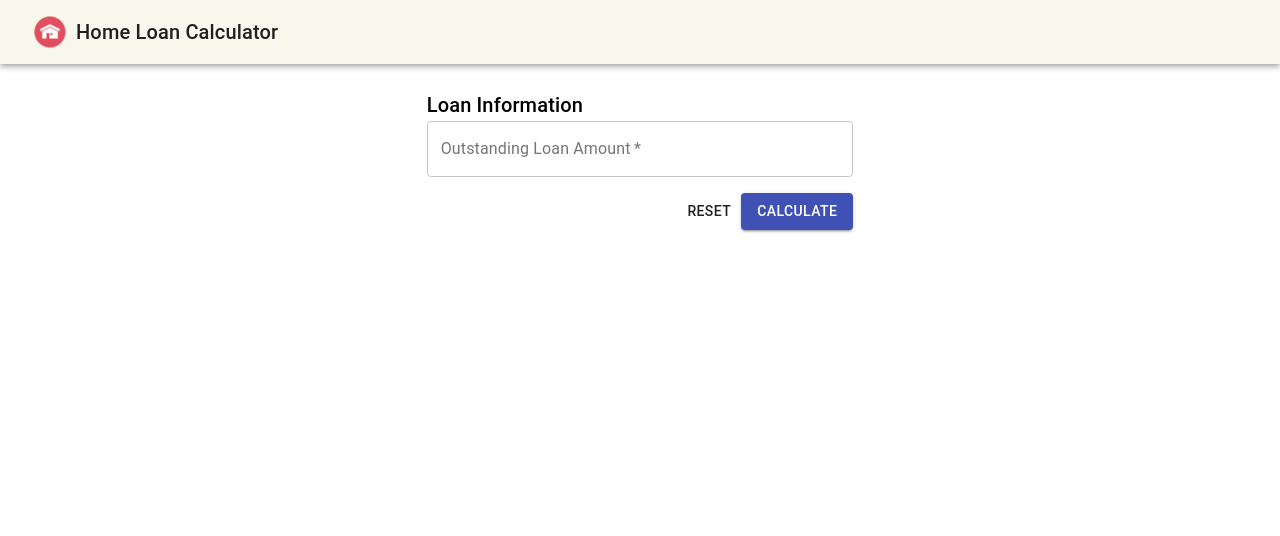
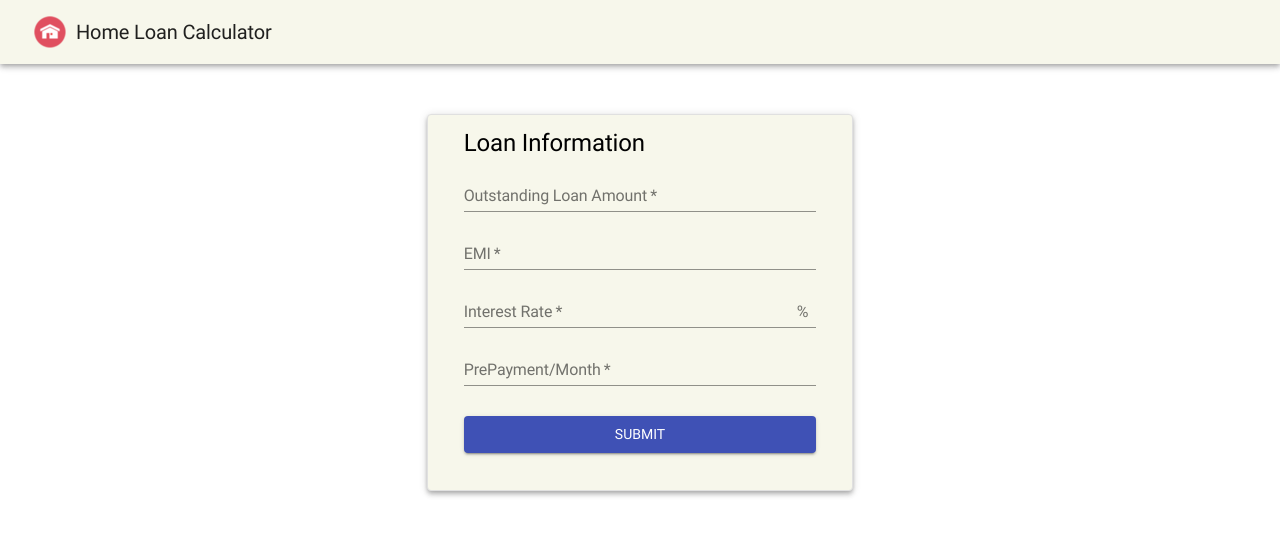
Before and after one commit to patelvimal/HomeLoanScheduler, a React (Create React App) app: page / in a window 1280 px wide. Shown: the top 536 px of the page. Built offline with nearby package versions, Linux system fonts and the light colour scheme; a web font is replaced by a local one.

Commit message:
Loan Form UI enhanced

```diff
--- a/src/App.js
+++ b/src/App.js
@@ -9,7 +9,7 @@ import { calcHomeLoan } from './shared/calculate-service';
 import Grid from '@material-ui/core/Grid';
 import './assets/App.scss';
 import appIcon from './assets/appIcon.png';
-import { makeStyles } from '@material-ui/core/styles';
+import { createMuiTheme, makeStyles, ThemeProvider } from '@material-ui/core/styles';
 
 const useStyles = makeStyles({
 	root: {
@@ -24,7 +24,12 @@ const useStyles = makeStyles({
 		marginTop: 25
 	},
 	formContainer: {
-		margin: '0 auto'
+		background: '#f7f7eb',
+		margin: '25px auto',
+		borderRadius:4,
+		border:'solid 1px #e0e0e0',
+		padding: 12,
+		boxShadow:'0px 2px 4px -1px rgba(0,0,0,0.2), 0px 4px 5px 0px rgba(0,0,0,0.14), 0px 1px 10px 0px rgba(0,0,0,0.12)'
 	},
 	formTitle: {
 		margin:'15px 0'
@@ -46,6 +51,13 @@ const Header = () => {
 	)
 }
 
+const theme = createMuiTheme({
+	typography: {
+        fontFamily: "Roboto-Regular"
+    }
+  });
+
+
 const App = () => {
 	const classes = useStyles();
 	const onFormSubmit = (loanDetails) => {
@@ -61,7 +73,8 @@ const App = () => {
 	return (
 		<React.Fragment>
 			<StylesProvider injectFirst>
-				<Header/>
+				<ThemeProvider theme={theme}>
+					<Header />
 					<Grid container spacing={0} className={classes.gridContainer}>
 						<Grid item xs={12} md={4} className={classes.formContainer}>
 							<LoanForm onSubmit={onFormSubmit} />
@@ -70,6 +83,7 @@ const App = () => {
 						{this.state.showResult ? <LoanReport result={this.state.loanScheduleResult}/> : null}
 					</Grid> */}
 					</Grid>
+				</ThemeProvider>
 			</StylesProvider>
 		</React.Fragment >
 	)
--- a/src/components/form/LoanForm.jsx
+++ b/src/components/form/LoanForm.jsx
@@ -10,74 +10,129 @@ import Button from '@material-ui/core/Button';
 import InputAdornment from '@material-ui/core/InputAdornment';
 import './LoanForm.scss';
 import { makeStyles } from '@material-ui/core/styles';
+import AccountBalanceIcon from '@material-ui/icons/AccountBalance';
+import Avatar from '@material-ui/core/Avatar';
+
+const useStyles = makeStyles({
+    submit: {
+        margin:'25px 0'
+    },
+    form :{
+        '& > div' : {
+            margin: '5px 0px'
+        }
+    }
+    // heading:{
+    //     fontFamily: 'Roboto-Regular'
+    // }
+});
 
 
 const LoanForm = () => {
-    const [loanAmount,setLoanAmount] = useState(null);
+    const [loanAmount, setLoanAmount] = useState(null);
+    const [emi, setEmi] = useState(null);
+    const [interestRate, setInterestRate] = useState(null);
+    const [formSubmitted,setFormStatus] = useState(false);
+    //const inputFieldStyle = "Standard";
+    //const inputFieldStyle = "Filled";
+    const inputFieldStyle = "Outlined";
 
-    const useStyles = makeStyles({
-        root: {
-            background: '#f7f7eb',
-            color: 'rgba(0, 0, 0, 0.87)',
-            boxShadow: '0px 2px 4px -1px rgba(0,0,0,0.2), 0px 4px 5px 0px rgba(0,0,0,0.14), 0px 1px 10px 0px rgba(0,0,0,0.12)'
-        },
-        headerIcon: {
-            margin: '0 10px'
-        },
-        gridContainer: {
-            marginTop: 25
-        },
-        formContainer: {
-            margin: '0 auto'
-        },
-        formTitle: {
-            margin: '15px 0'
-        }
-
-    });
+    const classes = useStyles();
 
     const onReset = () => {
 
     }
 
-    const onSubmit = () => {
+    const onChange = ()=> {
 
     }
 
+    const onSubmit = (event) => {
+        setFormStatus(true);
+        event.preventDefault();
+        event.stopPropagation();
+    }
+
+
+    const isFormValid = () => {
+        return !!(loanAmount && emi && interestRate);
+    }
+
     return (
-        <React.Fragment>
-            <Typography variant="h6" color="inherit" noWrap>
+
+        <Container component="main" maxWidth="xs" className={classes.root}>
+            {/* <Avatar className={classes.avatar}>
+            <AccountBalanceIcon />
+            </Avatar> */}
+
+            <Typography component="h1" variant="h5" className={classes.heading}>
+                Loan Information
+            </Typography>
+            <form className={classes.form} noValidate>
+                <TextField
+                    required
+                    fullWidth
+                    error={formSubmitted && !loanAmount}
+                    id="loanAmount"
+                    label="Outstanding Loan Amount"
+                    name="loanAmount"
+                    onChange={onChange}
+                    //variant={inputFieldStyle}
+                    helperText={(formSubmitted && !loanAmount) ? "Amount is Required!" : null}
+                />
+                <TextField
+                    required
+                    fullWidth
+                    error={formSubmitted && !emi}
+                    id="filled-required"
+                    label="EMI"
+                    name="emi"
+                    onChange={onChange}
+                    //variant={inputFieldStyle}
+                    helperText={(formSubmitted && !emi) ? "EMI is Required!" : null}
+                />
+                <TextField
+                    required
+                    fullWidth
+                    error={formSubmitted && !interestRate}
+                    id="filled-required"
+                    label="Interest Rate"
+                    name="interestRate"
+                    onChange={onChange}
+                    //variant={inputFieldStyle}
+                    InputProps={{
+                        endAdornment: <InputAdornment>%</InputAdornment>,
+                    }}
+                    helperText={(formSubmitted && !interestRate) ? "Interest Rate is Required!" : null}
+                />
+                <TextField
+                    required
+                    id="filled-required"
+                    label="PrePayment/Month"
+                    name="prePayment"
+                   // variant={inputFieldStyle}
+                    fullWidth
+                />
+                <Button
+                    type="submit"
+                    fullWidth
+                    variant="contained"
+                    color="primary"
+                    onClick={onSubmit}
+                    className={classes.submit}
+                >
+                   Submit
+          </Button>
+            </form>
+            {/* <Typography variant="h6" color="inherit" noWrap>
                 Loan Information
                 </Typography>
             <Grid container spacing={2}>
                 <Grid item xs={12} >
-                    <TextField
-                        required
-                        //error={formSubmitted && !loanAmount}
-                        id="filled-required"
-                        label="Outstanding Loan Amount"
-                        name="loanAmount"
-                       // onChange={this.onChange}
-                        fullWidth
-                        variant="outlined"
-                        InputProps={{
-                            // startAdornment: <InputAdornment>(In Lakh)</InputAdornment>,
-                        }}
-                        //helperText={(formSubmitted && !loanAmount) ? "Amount is Required!" : null}
-                    />
+
                 </Grid>
-                {/* <Grid item xs={12}>
-                    <TextField
-                        required
-                        error={formSubmitted && !emi}
-                        id="filled-required"
-                        label="EMI"
-                        variant="outlined"
-                        name="emi"
-                        onChange={this.onChange}
-                        fullWidth
-                        helperText={(formSubmitted && !emi) ? "EMI is Required!" : null}
-                    />
+                <Grid item xs={12}>
+
                 </Grid>
                 <Grid item xs={12}>
                     <TextField
@@ -104,13 +159,13 @@ const LoanForm = () => {
                         name="prePayment"
                         fullWidth
                     />
-                </Grid> */}
+                </Grid>
                 <Grid item xs={12} className="action-buttons">
                     <Button onClick={onReset}>Reset</Button>
                     <Button variant="contained" color="primary" onClick={onSubmit}>Calculate</Button>
                 </Grid>
-            </Grid>
-        </React.Fragment>
+            </Grid>*/}
+        </Container>
     )
 }
 
```
Lines whose indentation alone changed are shown as unchanged.
